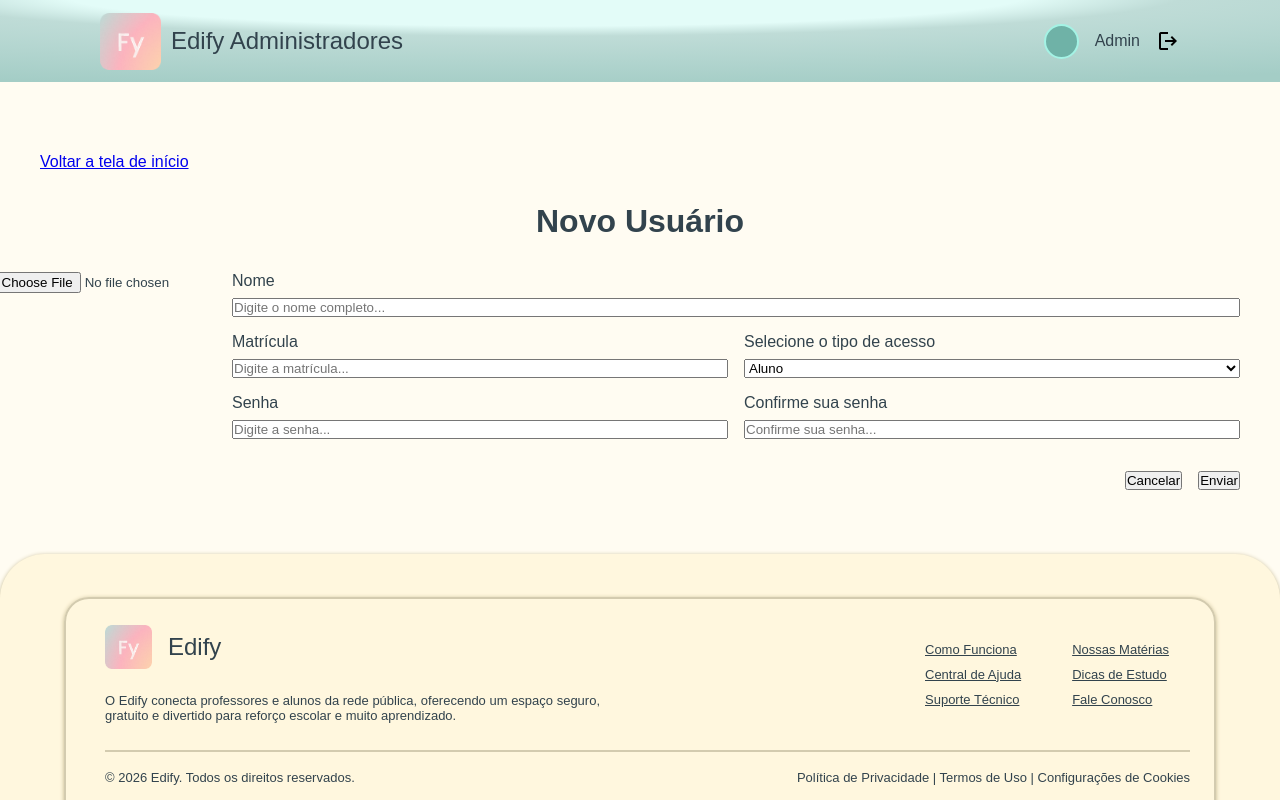
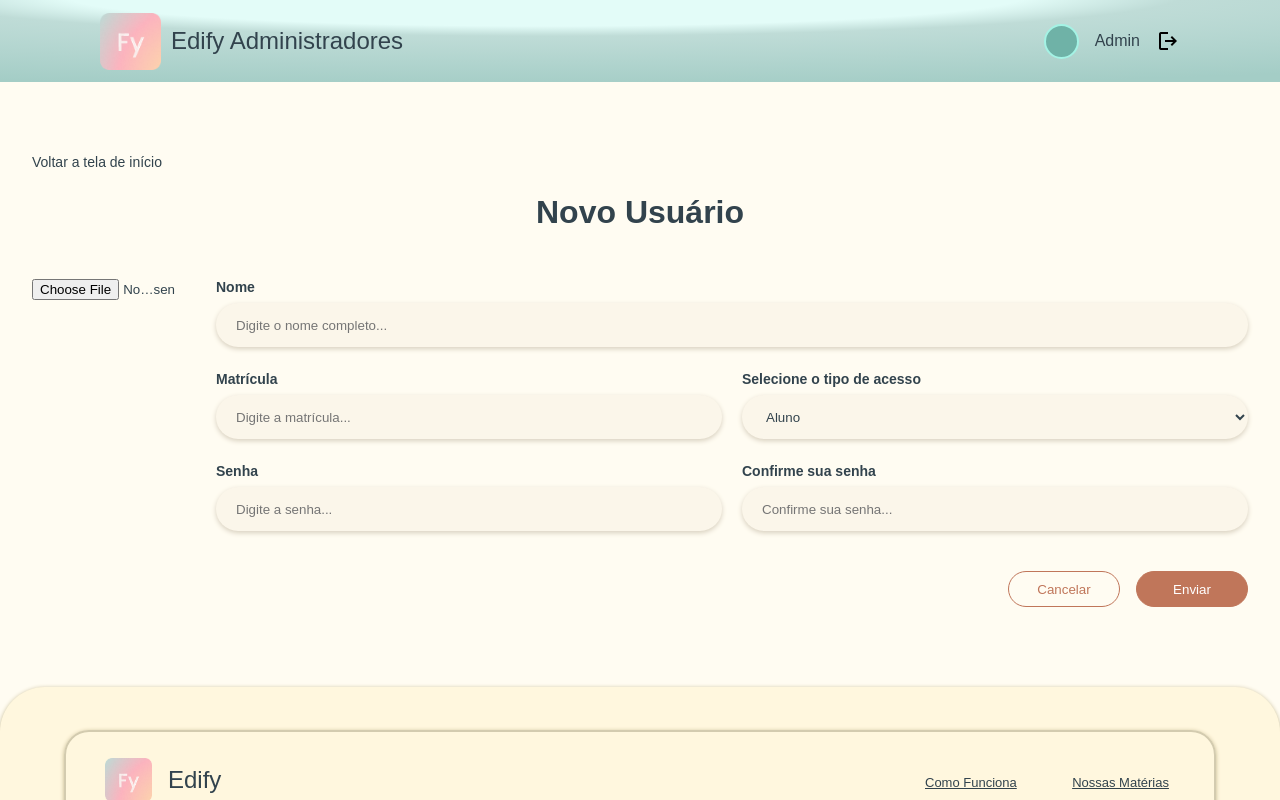
Before and after one commit to david-pessoa/tech-challenge-frontend, a React (Vite) app: page /user/new in a window 1280 px wide. Shown: the top 800 px of the page. Built offline with nearby package versions, Linux system fonts and the light colour scheme; no server answers.

Commit message:
style: add basic user form styling

```diff
--- a/src/pages/UserRegister.tsx
+++ b/src/pages/UserRegister.tsx
@@ -31,22 +31,32 @@ const initialFormData: UserFormData = {
 const API_URL = import.meta.env.VITE_API_BASE_URL;
 
 const Main = styled.main`
-  width: min(75rem, calc(100% - 2rem));
-  margin: 0 auto 4rem;
+  width: min(76rem, calc(100% - 2rem));
+  margin: 0 auto 5rem;
+`;
+
+const BackLink = styled.a`
+  color: ${({ theme }) => theme.colors.text};
+  display: inline-block;
+  font-size: 0.875rem;
+  margin-bottom: 1.5rem;
+  text-decoration: none;
 `;
 
 const Title = styled.h1`
   text-align: center;
-  margin: 2rem 0;
+  margin: 0 0 3rem;
 `;
 
 const Form = styled.form`
   display: grid;
-  grid-template-columns: 10rem 1fr;
-  gap: 2rem;
+  grid-template-columns: 9rem 1fr;
+  gap: 2.5rem;
+  align-items: start;
 
   @media (max-width: 720px) {
     grid-template-columns: 1fr;
+    gap: 1.5rem;
   }
 `;
 
@@ -55,10 +65,14 @@ const PhotoField = styled.div`
   justify-content: center;
 `;
 
+const FileInput = styled.input`
+  max-width: 9rem;
+`;
+
 const Fields = styled.div`
   display: grid;
-  grid-template-columns: repeat(2, 1fr);
-  gap: 1rem;
+  grid-template-columns: repeat(2, minmax(0, 1fr));
+  gap: 1.5rem 1.25rem;
 
   @media (max-width: 720px) {
     grid-template-columns: 1fr;
@@ -70,6 +84,36 @@ const Field = styled.label<{ $full?: boolean }>`
   flex-direction: column;
   gap: 0.5rem;
   grid-column: ${({ $full }) => ($full ? '1 / -1' : 'auto')};
+  font-size: 0.875rem;
+  font-weight: 600;
+`;
+
+const Input = styled.input`
+  border: 0;
+  border-radius: 1.5rem;
+  background: #fbf6ea;
+  box-shadow: 0 2px 5px #d8d0bf;
+  color: ${({ theme }) => theme.colors.text};
+  min-height: 2.75rem;
+  padding: 0 1.25rem;
+
+  &:focus {
+    outline: 2px solid #f2c0ad;
+  }
+`;
+
+const Select = styled.select`
+  border: 0;
+  border-radius: 1.5rem;
+  background: #fbf6ea;
+  box-shadow: 0 2px 5px #d8d0bf;
+  color: ${({ theme }) => theme.colors.text};
+  min-height: 2.75rem;
+  padding: 0 1.25rem;
+
+  &:focus {
+    outline: 2px solid #f2c0ad;
+  }
 `;
 
 const Actions = styled.div`
@@ -77,6 +121,27 @@ const Actions = styled.div`
   display: flex;
   justify-content: flex-end;
   gap: 1rem;
+
+  @media (max-width: 720px) {
+    grid-column: 1;
+  }
+`;
+
+const Button = styled.button<{ $secondary?: boolean }>`
+  border: 1px solid ${({ theme }) => theme.colors.primary};
+  border-radius: 1.25rem;
+  background: ${({ $secondary, theme }) => ($secondary ? 'transparent' : theme.colors.primary)};
+  color: ${({ $secondary, theme }) => ($secondary ? theme.colors.primary : '#fff')};
+  cursor: pointer;
+  min-height: 2.25rem;
+  min-width: 7rem;
+  padding: 0 1.25rem;
+`;
+
+const Message = styled.p`
+  grid-column: 2;
+  color: ${({ theme }) => theme.colors.primary};
+  font-weight: 600;
 
   @media (max-width: 720px) {
     grid-column: 1;
@@ -136,13 +201,13 @@ export default function UserRegister({ isNew }: UserRegisterProps) {
       <Header role={currentRole} />
 
       <Main>
-        <a href="/">Voltar a tela de início</a>
+        <BackLink href="/">Voltar a tela de início</BackLink>
 
         <Title>{isNew ? 'Novo Usuário' : 'Editar Usuário'}</Title>
 
         <Form onSubmit={handleSubmit}>
           <PhotoField>
-            <input
+            <FileInput
               id="image"
               name="image"
               type="file"
@@ -159,7 +224,7 @@ export default function UserRegister({ isNew }: UserRegisterProps) {
           <Fields>
             <Field $full htmlFor="nome">
               Nome
-              <input
+              <Input
                 id="nome"
                 name="nome"
                 value={formData.nome}
@@ -170,7 +235,7 @@ export default function UserRegister({ isNew }: UserRegisterProps) {
 
             <Field htmlFor="matricula">
               Matrícula
-              <input
+              <Input
                 id="matricula"
                 name="matricula"
                 value={formData.matricula}
@@ -181,7 +246,7 @@ export default function UserRegister({ isNew }: UserRegisterProps) {
 
             <Field htmlFor="role">
               Selecione o tipo de acesso
-              <select
+              <Select
                 id="role"
                 name="role"
                 value={formData.role}
@@ -190,12 +255,12 @@ export default function UserRegister({ isNew }: UserRegisterProps) {
                 <option value="ALUNO">Aluno</option>
                 <option value="PROFESSOR">Professor</option>
                 <option value="ADMIN">Administrador</option>
-              </select>
+              </Select>
             </Field>
 
             <Field htmlFor="senha">
               Senha
-              <input
+              <Input
                 id="senha"
                 name="senha"
                 type="password"
@@ -207,7 +272,7 @@ export default function UserRegister({ isNew }: UserRegisterProps) {
 
             <Field htmlFor="confirmarSenha">
               Confirme sua senha
-              <input
+              <Input
                 id="confirmarSenha"
                 name="confirmarSenha"
                 type="password"
@@ -221,11 +286,13 @@ export default function UserRegister({ isNew }: UserRegisterProps) {
           </Fields>
 
           <Actions>
-            <button type="button">Cancelar</button>
-            <button type="submit">Enviar</button>
+            <Button type="button" $secondary>
+              Cancelar
+            </Button>
+            <Button type="submit">Enviar</Button>
           </Actions>
 
-          {message && <p>{message}</p>}
+          {message && <Message>{message}</Message>}
         </Form>
       </Main>
 
```
